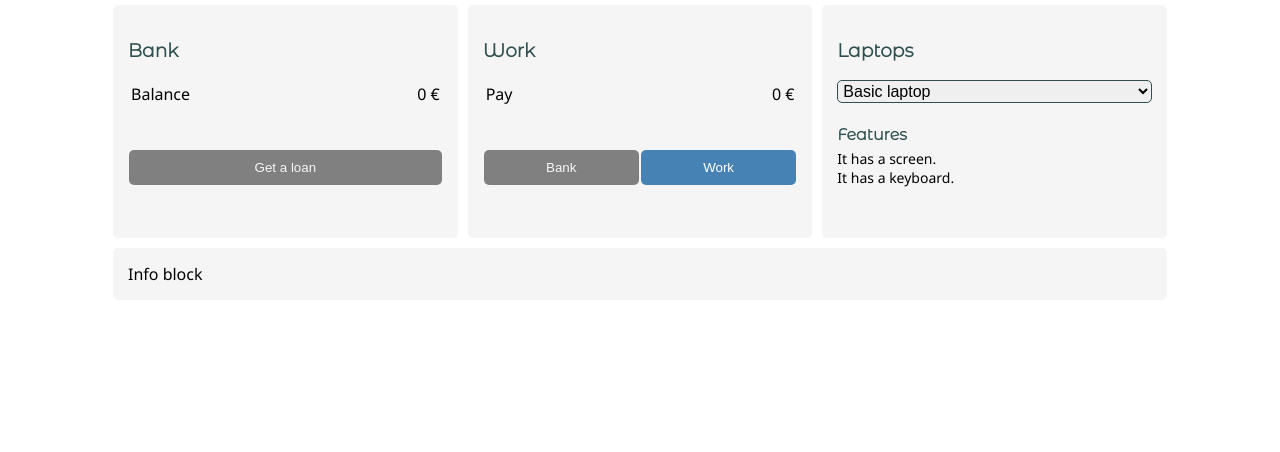
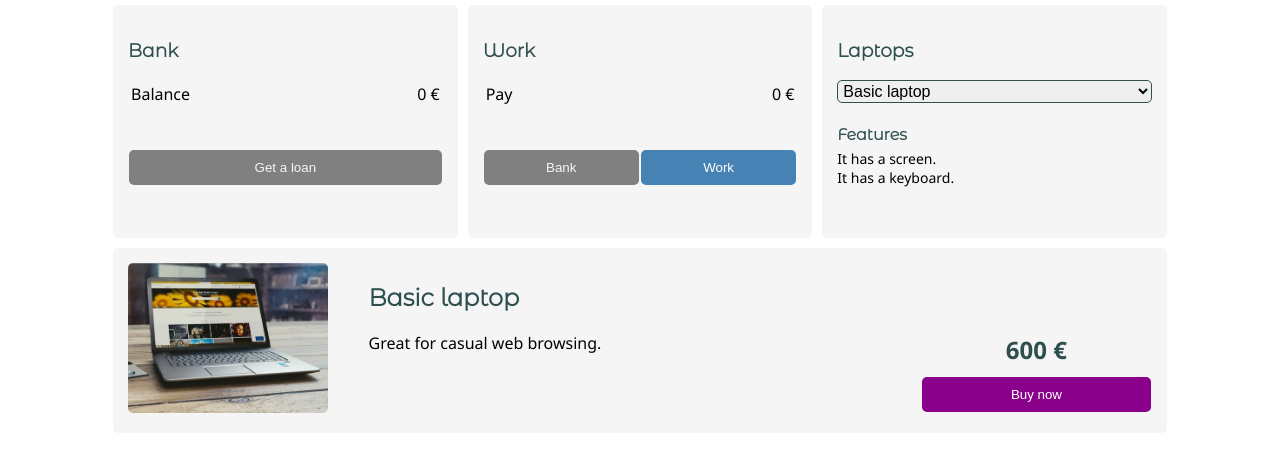
Before and after one commit to maijahaka/the-komputer-store, a plain HTML site: page index.html in a window 1280 px wide. Shown: the part 82-534 px from the top of the page. Drawn offline with Linux system fonts and the light colour scheme.

Commit message:
feat: info section shows the picture and information of the selected laptop

```diff
--- a/app.js
+++ b/app.js
@@ -12,6 +12,9 @@ const repayLoanButton = document.getElementById("repayLoan")
 const laptopsSelect = document.getElementById("laptops")
 
 const featuresDiv = document.getElementById("features")
+const laptopPhotoDiv = document.getElementById("laptopPhoto")
+const laptopInfoDiv = document.getElementById("laptopInfo")
+const laptopPriceDiv = document.getElementById("laptopPrice")
 
 const work = function() {
     console.log(`Worked! Pay increased by ${payEearnedPerClick} €.`)
@@ -166,6 +169,16 @@ const renderLaptop = (laptop) => {
         featuresList.appendChild(item)
     })
     featuresDiv.innerHTML = featuresList.innerHTML
+
+    laptopPhotoDiv.innerHTML = `<img src="${laptop.imageUrl}">`
+
+    laptopInfoDiv.innerHTML =
+    `
+        <h2>${laptop.name}</h2>
+        <p>${laptop.description}</p>
+    `
+
+    laptopPriceDiv.innerText = `${laptop.price} €`
 }
 
 const selectLaptop = (event) => {
@@ -188,7 +201,9 @@ let laptops = [
             "It has a screen.",
             "It has a keyboard."
         ],
-        description: "Great for casual web browsing."
+        description: "Great for casual web browsing.",
+        imageUrl: "/images/basic-laptop.jpg",
+        price: 600
     },
     {
         name: "Premium laptop",
@@ -196,7 +211,9 @@ let laptops = [
             "The screen renders colours perfectly.",
             "It has a soft-touch keyboard."
         ],
-        description: "Perfect for working in a café while drinking a latte."
+        description: "Perfect for working in a café while drinking a latte.",
+        imageUrl: "/images/premium-laptop.jpg",
+        price: 1800
     },
     {
         name: "Gaming laptop",
@@ -204,7 +221,9 @@ let laptops = [
             "It offers ultra-high FPS.",
             "The keyboard has LED effects."
         ],
-        description: "Name a game and you can play it with this laptop."
+        description: "Name a game and you can play it with this laptop.",
+        imageUrl: "/images/gaming-laptop.jpg",
+        price: 2200
     },
     {
         name: "Professional laptop",
@@ -212,7 +231,9 @@ let laptops = [
             "It has a built-in privacy screen.",
             "It has a quiet keyboard.",
         ],
-        description: "Ideal for doing a bootcamp on JavaScript."
+        description: "Ideal for doing a bootcamp on JavaScript.",
+        imageUrl: "/images/professional-laptop.jpg",
+        price: 3200
     }
 ]
 
--- a/index.html
+++ b/index.html
@@ -58,7 +58,17 @@
         </div>
         <div class="container">
             <div class="block">
-                Info block
+                <div class="container">
+                    <div id="laptopPhoto"></div>
+                    <div id="laptopInfo"></div>
+                    <div id="buyLaptop">
+                        <div id="cannotAffordMessage">You cannot afford this laptop :(</div>
+                        <div id="laptopPrice"></div>
+                        <div class="container">
+                            <button id="buyNow">Buy now</button>
+                        </div>
+                    </div>
+                </div>
             </div>
         </div>
     </main>
--- a/styles.css
+++ b/styles.css
@@ -15,7 +15,7 @@ main {
     padding-right: 100px;
 }
 
-h3, h4 {
+h2, h3, h4 {
     color: darkslategray;
     font-family: 'Montserrat Alternates', sans-serif;
 }
@@ -96,7 +96,7 @@ button {
     cursor: not-allowed;
 }
 
-#getLoan {
+#getLoan{
     background-color: seagreen;
     color: white;
 }
@@ -110,7 +110,7 @@ button {
     color: rgb(19, 97, 53);
 }
 
-#getLoan:disabled {
+#getLoan:disabled, #buyNow:disabled {
     background-color: rgb(128, 128, 128);
     color: whitesmoke;
     cursor: not-allowed;
@@ -137,6 +137,26 @@ button {
     cursor: not-allowed;
 }
 
+#buyNow {
+    background-color: darkmagenta;
+    color: white;
+}
+
+#buyNow:hover {
+    background-color: rgb(77, 1, 77);
+}
+
+#buyNow:active {
+    background-color: whitesmoke;
+    color: rgb(77, 1, 77);
+}
+
+#buyNow:disabled {
+    background-color: rgb(128, 128, 128);
+    color: whitesmoke;
+    cursor: not-allowed;
+}
+
 select {
     width: 100%;
     font-size: 16px;
@@ -150,3 +170,32 @@ select {
     font-size: 14px;
     list-style-type: none;
 }
+
+img {
+    height: 150px;
+    border-radius: 5px;
+    object-fit: contain;
+}
+
+#laptopInfo {
+    width: 50%;
+    margin-left: 20px;
+    margin-right: 20px;
+}
+
+#laptopPrice {
+    color: darkslategray;
+    text-align: center;
+    font-size: x-large;
+    font-weight: bold;
+    padding-top: 10px;
+    padding-bottom: 10px;
+}
+
+#cannotAffordMessage {
+    color: darkred;
+    text-align: center;
+    height: 55px;
+    padding-top: 5px;
+    visibility: hidden;
+}
```
Also changed, not shown: images/basic-laptop.jpg (added), images/gaming-laptop.jpg (added), images/pexels-danny-meneses-943096.jpg (deleted), images/pexels-karsten-madsen-18104.jpg (deleted), images/pexels-monoar-rahman-109371.jpg (deleted), images/pexels-negative-space-92904.jpg (deleted), images/premium-laptop.jpg (added), images/professional-laptop.jpg (added), 1 other file.
